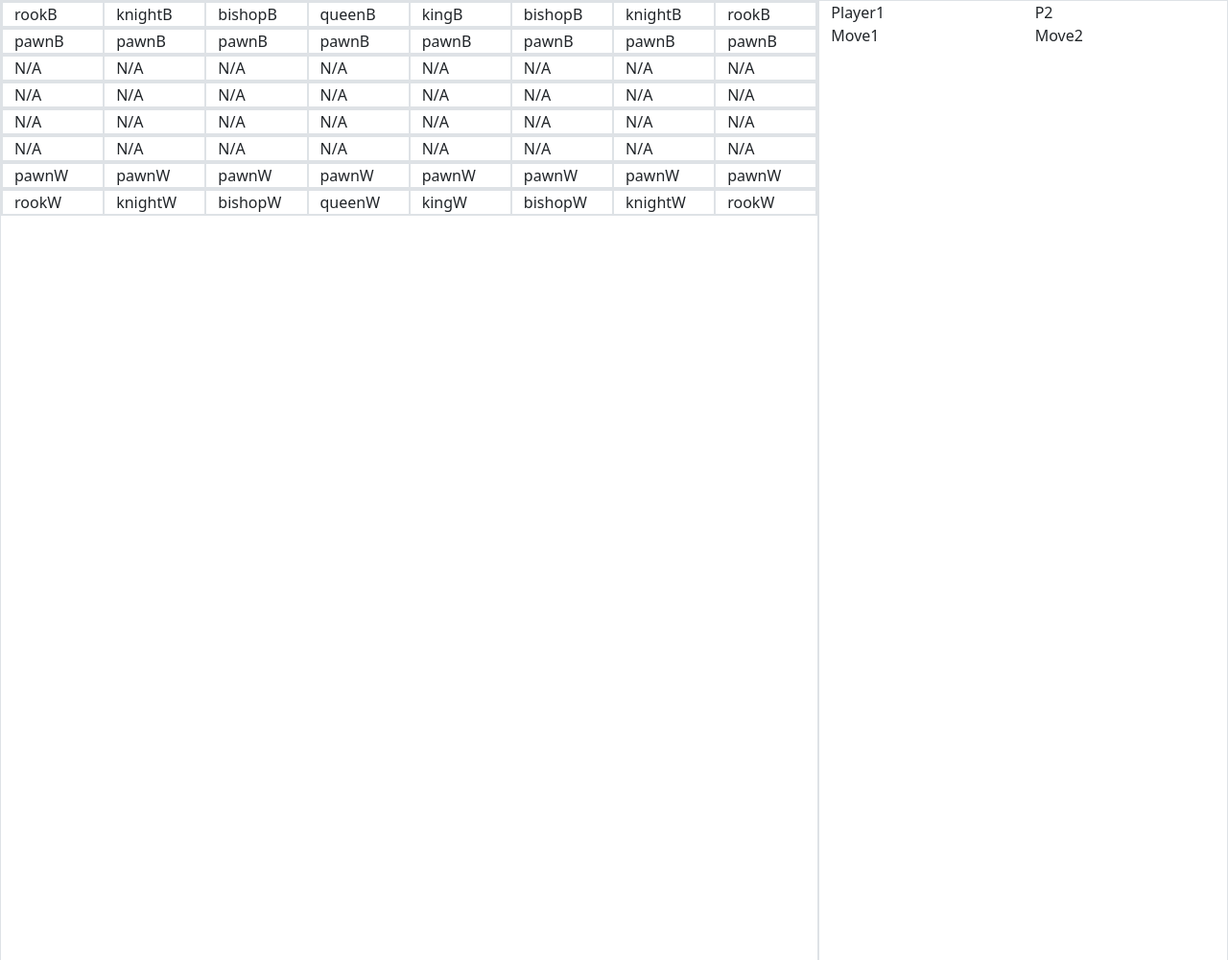
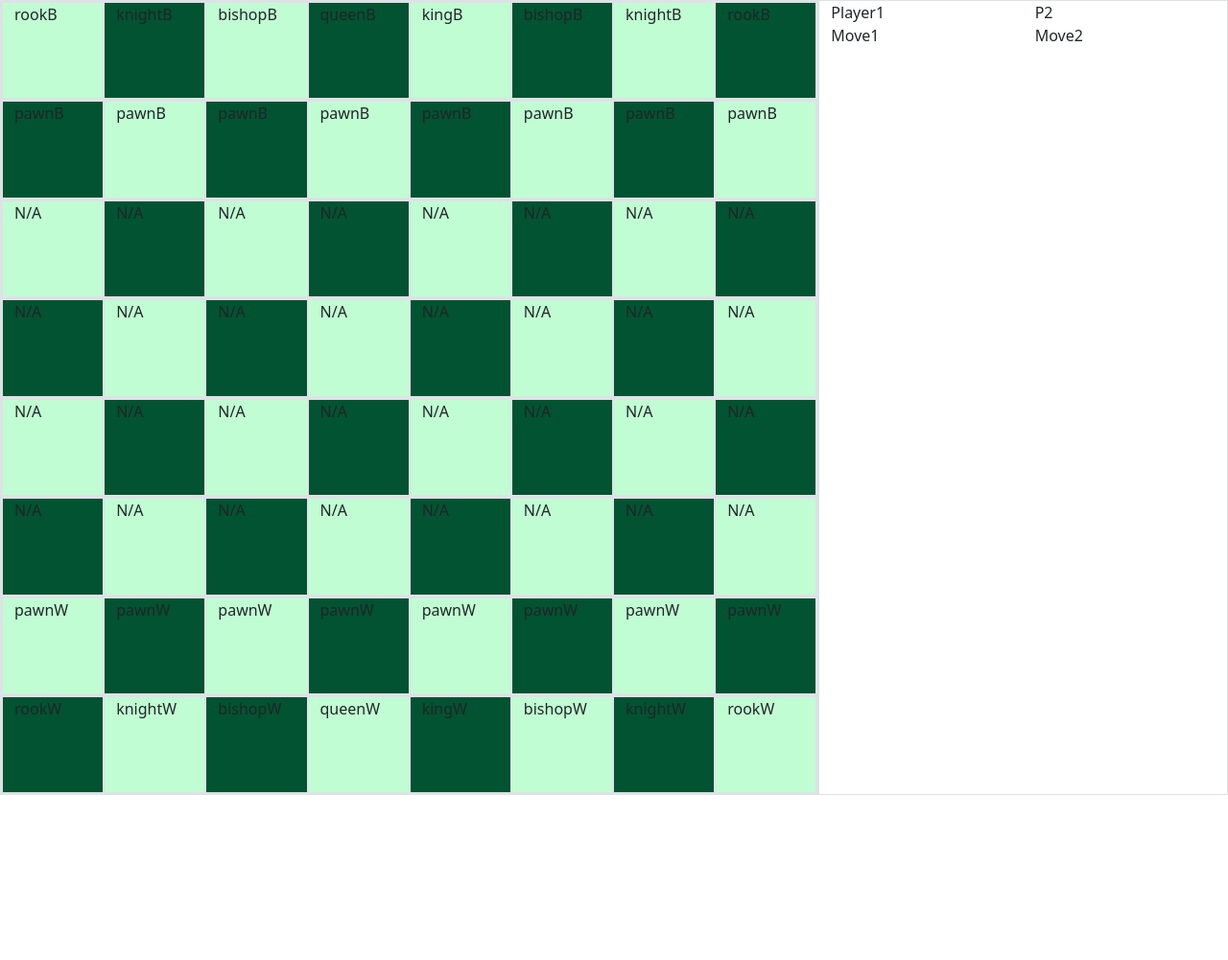
Before and after one commit to tungbachqm/MySimpleChessGame, a website built with webpack: page index.html in a window 1280 px wide. Shown: the whole page at 96% size. After the commit the page ends 829 px from the top, so only its background shows below. Built offline with nearby package versions, Linux system fonts and the light colour scheme.

Commit message:
CHANGE: modify style of the chessboard

```diff
--- a/index.html
+++ b/index.html
@@ -5,10 +5,10 @@
         <title>Webpack App</title>
     </head>
     <body>
-        <div class="container-fluid">
-            <div class="row">
-                <div class="col-8 border">
-                    <div id="chess_board" style="height: 1000px"></div>
+        <div class="container-fluid vh-100">
+            <div class="row h-100">
+                <div class="col-8 border d-flex flex-column justify-content-center">
+                    <div id="chess_board" class="col-12 d-flex flex-column" style="aspect-ratio: 1/1;"></div>
                 </div>
                 <div class="col-4 border">
                     <div class="row">
--- a/src/UI/boardInit.ts
+++ b/src/UI/boardInit.ts
@@ -13,6 +13,7 @@
 // limitations under the License.
 
 import { Store } from "../Data";
+import "./styles.scss";
 
 export function init(){
   const store = new Store();
@@ -24,11 +25,12 @@ export function init(){
     const SIZE = 8;
     for (let i = SIZE-1; i>=0; i-=1){
       const newRow = document.createElement("div");
-      newRow.className=("row border");
+      newRow.className=("row border d-flex flex-grow-1 flex-shrink-1");
       for (let j = 0; j<SIZE; j+=1){
         const piece = store.boardController.findPieceFromPos({r: i, c: j});
         const newCol = document.createElement("div");
-        newCol.className=("col border");
+        const bgClassName = (i+j)%2 === 0? 'black_item' : 'white_item';
+        newCol.className=(`col border ${bgClassName}`);
         newCol.innerText=`${piece?.name? piece.name + piece.color : 'N/A'}`;
         newRow.appendChild(newCol);
       }
--- /dev/null
+++ b/src/UI/styles.scss
@@ -0,0 +1,24 @@
+// Copyright 2022 tung
+//
+// Licensed under the Apache License, Version 2.0 (the "License");
+// you may not use this file except in compliance with the License.
+// You may obtain a copy of the License at
+//
+//     http://www.apache.org/licenses/LICENSE-2.0
+//
+// Unless required by applicable law or agreed to in writing, software
+// distributed under the License is distributed on an "AS IS" BASIS,
+// WITHOUT WARRANTIES OR CONDITIONS OF ANY KIND, either express or implied.
+// See the License for the specific language governing permissions and
+// limitations under the License.
+
+$white: #c1fdd3;
+$black: #015331;
+
+.white_item {
+  background-color: $white;
+}
+
+.black_item {
+  background-color: $black;
+}
```
